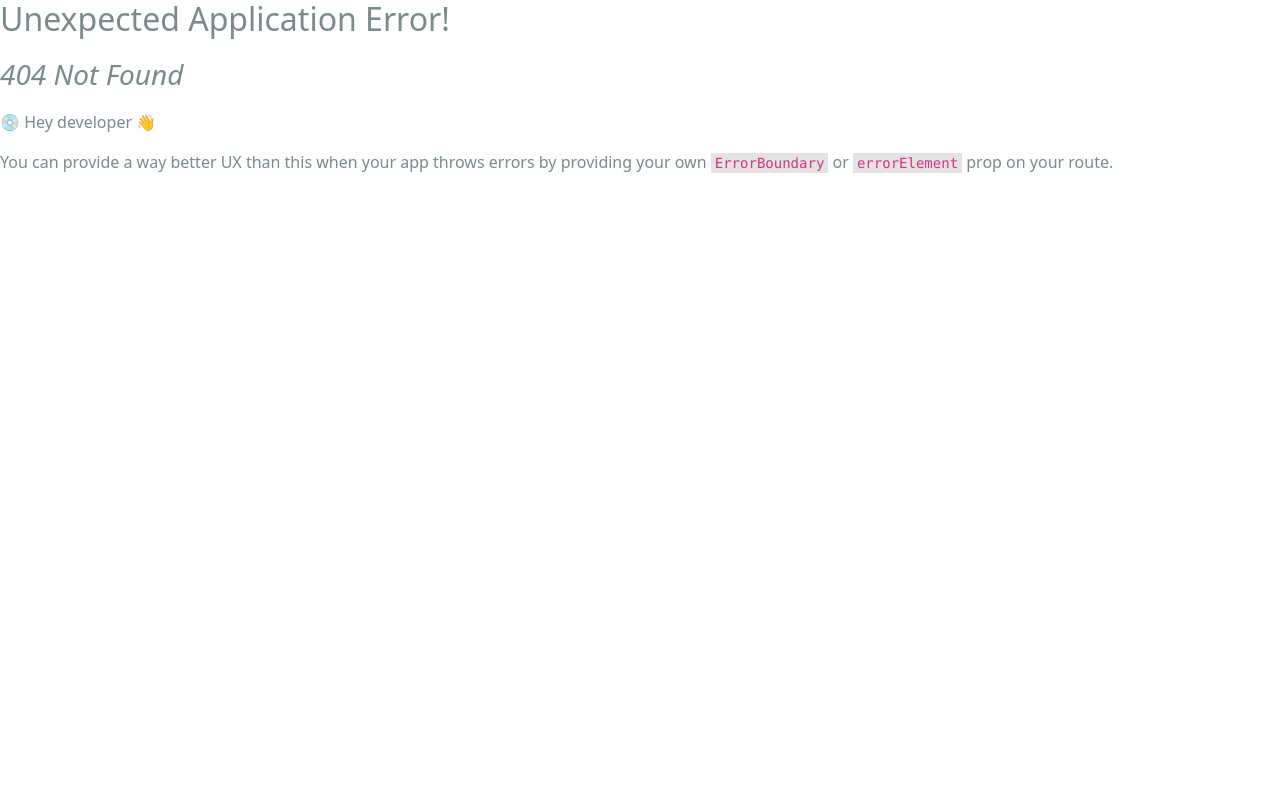
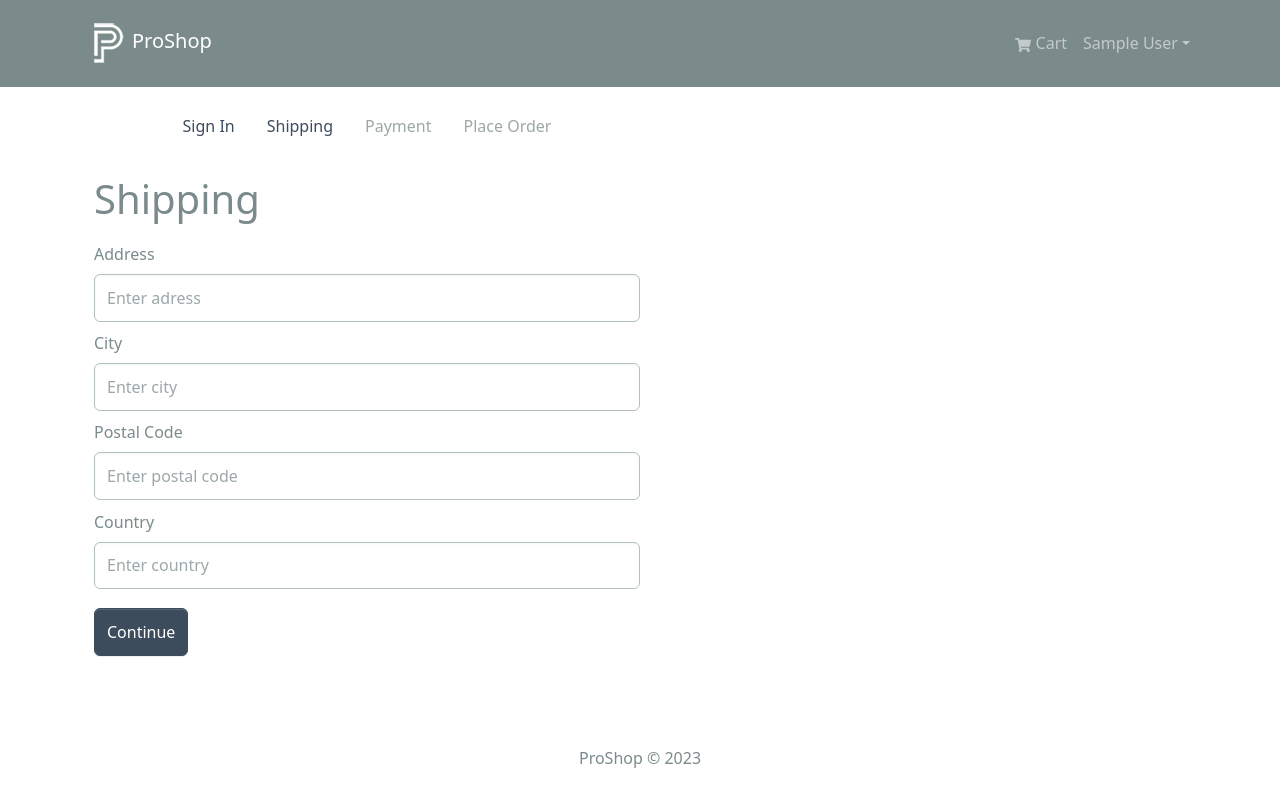
Before and after one commit to jyotishman123/MERN_STACK-ECOMMERCE, a React (Create React App) app in the folder frontend/: page /shipping in a window 1280 px wide. Before the commit this address had no page. Shown: the top 802 px of the page. Built offline with nearby package versions, Linux system fonts and the light colour scheme; sample sign-in values are in the browser's storage.

Commit message:
Added Shipping

```diff
--- /dev/null
+++ b/frontend/src/components/CheckoutSteps.jsx
@@ -0,0 +1,47 @@
+import { Nav } from "react-bootstrap"
+import { LinkContainer } from "react-router-bootstrap"
+
+const CheckoutSteps = ({step1,step2,step3,step4}) => {
+  return (
+     <Nav className="justify-content-center mb-4">
+        <Nav.Item>
+            {step1 ? (
+              <LinkContainer to='/login'>
+               <Nav.Link>Sign In</Nav.Link>
+              </LinkContainer>
+            ) : (
+                <Nav.Link disabled>Sign In</Nav.Link>
+            )}
+        </Nav.Item>
+        <Nav.Item>
+            {step2 ? (
+              <LinkContainer to='/shipping'>
+               <Nav.Link>Shipping</Nav.Link>
+              </LinkContainer>
+            ) : (
+                <Nav.Link disabled>Shipping</Nav.Link>
+            )}
+        </Nav.Item>
+        <Nav.Item>
+            {step3 ? (
+              <LinkContainer to='/payment'>
+               <Nav.Link>Payment</Nav.Link>
+              </LinkContainer>
+            ) : (
+                <Nav.Link disabled>Payment</Nav.Link>
+            )}
+        </Nav.Item>
+        <Nav.Item>
+            {step4 ? (
+              <LinkContainer to='/placeorder'>
+               <Nav.Link>Place Order</Nav.Link>
+              </LinkContainer>
+            ) : (
+                <Nav.Link disabled>Place Order</Nav.Link>
+            )}
+        </Nav.Item>
+     </Nav>
+  )
+}
+
+export default CheckoutSteps
--- a/frontend/src/components/Header.jsx
+++ b/frontend/src/components/Header.jsx
@@ -1,7 +1,10 @@
+import { useNavigate } from 'react-router-dom';
 import {Badge, Navbar, Nav, Container, NavDropdown} from 'react-bootstrap';
 import { FaShoppingCart, FaUser }  from 'react-icons/fa';
 import { LinkContainer } from 'react-router-bootstrap';
-import {   useSelector } from 'react-redux';
+import {   useSelector, useDispatch} from 'react-redux';
+import { useLogoutMutation } from '../slices/usersApiSlice';
+import {logout} from '../slices/authSlice'
 
 import logo
  from "../assets/logo.png"
@@ -10,8 +13,21 @@
   const { cartItems } = useSelector((state) => state.cart);
   const { userInfo } = useSelector((state) => state.auth);
 
-const logoutHandler = () => {
-   console.log('logout')
+  const dispatch = useDispatch();
+  const navigate = useNavigate();
+
+  const [logoutApiCall] = useLogoutMutation()
+
+const logoutHandler = async () => {
+
+    try{
+        await logoutApiCall().unwrap();
+        dispatch(logout());
+        navigate('/login')
+    } catch (error) {
+          alert('Error')
+    }
+
 }
 
   return (
--- /dev/null
+++ b/frontend/src/components/PrivateRoute.jsx
@@ -0,0 +1,11 @@
+import { Outlet, Navigate } from "react-router-dom";
+import { useSelector } from "react-redux";
+
+
+export const PrivateRoute = () => {
+
+   const { userInfo } = useSelector(state => state.auth);
+
+   return userInfo ? <Outlet/> : <Navigate to='/login' replace />
+
+}
--- a/frontend/src/index.js
+++ b/frontend/src/index.js
@@ -15,6 +15,9 @@
 import ProductScreen from "./screens/ProductScreen";
 import CartScreen from "./screens/CartScreen";
 import LoginScreen from "./screens/LoginScreen";
+import RegisterScreen from "./screens/RegisterScreen";
+import ShippingScreen from "./screens/ShippingScreen";
+import { PrivateRoute } from "./components/PrivateRoute";
 import { Provider } from "react-redux";
 import store from "./store";
 
@@ -25,6 +28,13 @@
       <Route path="/product/:id" element={<ProductScreen/>}/>
       <Route path="/cart" element={<CartScreen/>}/>
       <Route path="/login" element={<LoginScreen/>}/>
+      <Route path="/register" element={<RegisterScreen/>}/>
+
+      <Route path="" element={<PrivateRoute/>}>
+          <Route path="/shipping" element={<ShippingScreen/>}/>
+      </Route>
+
+
 
 
      </Route>
--- /dev/null
+++ b/frontend/src/screens/RegisterScreen.jsx
@@ -0,0 +1,127 @@
+import {useEffect, useState } from "react";
+import {Link, useLocation, useNavigate} from 'react-router-dom';
+import {Form, Button, Row, Col} from 'react-bootstrap';
+import FormContainer from "../components/FormContainer";
+import { useDispatch, useSelector } from "react-redux";
+import Loader from "../components/Loader";
+import {  useRegisterMutation } from "../slices/usersApiSlice";
+import { setCredentials } from "../slices/authSlice";
+import {toast} from 'react-toastify'
+
+const RegisterScreen = () => {
+
+    const [name, setName] = useState('');
+    const [email,setEmail] = useState('');
+    const [password, setPassword] = useState('');
+    const [confirmPassword, setConfirmPassword] = useState('');
+
+    const dispatch = useDispatch();
+    const navigate = useNavigate();
+
+    const [register, {isLoading}] =  useRegisterMutation();
+
+    const {userInfo} = useSelector((state) => state.auth);
+
+    const { search } = useLocation();
+    const sp = new URLSearchParams(search);
+    const redirect = sp.get('redirect') || '/';
+
+    useEffect(()=>{
+
+        if(userInfo) {
+            navigate(redirect)
+        }
+
+    }, [userInfo, redirect, navigate])
+
+    const submitHandler = async (e) => {
+        e.preventDefault();
+
+         if(password !== confirmPassword){
+            alert('Password Not Match');
+            return;
+         } else {
+
+            try {
+                const res = await register({name,email,password}).unwrap();
+                dispatch(setCredentials({...res}, ));
+                navigate(redirect)
+             } catch (error) {
+                toast.error(error?.data?.message || error?.error || 'custome ❌')
+                console.log(error)
+                alert('Wrong')
+             }
+
+         }
+
+
+    }
+
+  return (
+     <FormContainer>
+        <h1>Sign Up</h1>
+
+        <Form onSubmit={submitHandler}>
+        <Form.Group controlId='name' className="my-3">
+                <Form.Label>Name</Form.Label>
+                <Form.Control
+                type="text"
+                placeholder="Enter Name"
+                value={name}
+                onChange={(e)=>setName(e.target.value)}
+                >
+
+                </Form.Control>
+             </Form.Group>
+             <Form.Group controlId='email' className="my-3">
+                <Form.Label>Email Address</Form.Label>
+                <Form.Control
+                type="email"
+                placeholder="Enter email"
+                value={email}
+                onChange={(e)=>setEmail(e.target.value)}
+                >
+
+                </Form.Control>
+             </Form.Group>
+             <Form.Group controlId='password' className="my-3">
+                <Form.Label>Password</Form.Label>
+                <Form.Control
+                type="password"
+                placeholder="Enter password"
+                value={password}
+                onChange={(e)=>setPassword(e.target.value)}
+                >
+
+                </Form.Control>
+             </Form.Group>
+
+             <Form.Group controlId='confirmPassword' className="my-3">
+                <Form.Label>Confirm Passwords</Form.Label>
+                <Form.Control
+                type="password"
+                placeholder="Confirm password"
+                value={confirmPassword}
+                onChange={(e)=>setConfirmPassword(e.target.value)}
+                >
+
+                </Form.Control>
+             </Form.Group>
+
+         <Button type="submit" variant="primary" className="mt-2" disabled={isLoading}>
+             Register
+         </Button>
+
+         {isLoading && <Loader/>}
+
+        </Form>
+        <Row className="py-3">
+            <Col>
+            Already have an account? <Link to={redirect ? `/login?redirect=${redirect}` : '/login'}>Register</Link>
+            </Col>
+        </Row>
+     </FormContainer>
+  )
+}
+
+export default RegisterScreen
--- /dev/null
+++ b/frontend/src/screens/ShippingScreen.jsx
@@ -0,0 +1,92 @@
+import { useState } from "react";
+import { Form, Button } from "react-bootstrap";
+import { useDispatch, useSelector } from "react-redux";
+import { useNavigate } from "react-router-dom";
+import { saveShippingAddress } from "../slices/cartSlice";
+import FormContainer from "../components/FormContainer";
+import CheckoutSteps from "../components/CheckoutSteps";
+
+const ShippingScreen = () => {
+
+const cart = useSelector((state) => state.cart);
+const {shippingAddress} = cart
+
+
+   const [address, setAddress] = useState(shippingAddress?.address || '');
+   const [city, setCity] = useState(shippingAddress?.city || '');
+   const [postalCode, setPostalCode] = useState(shippingAddress?.postalCode || '');
+   const [country, setCountry] = useState(shippingAddress?.country || '');
+
+
+   const dispatch = useDispatch();
+   const navigate = useNavigate();
+
+
+   const submitHandler = (e) => {
+       e.preventDefault();
+       dispatch(saveShippingAddress({address,city,postalCode,country}));
+       navigate('/payment');
+   }
+
+  return (
+     <FormContainer>
+
+    <CheckoutSteps step1 step2 />
+
+        <h1>Shipping</h1>
+
+        <Form onSubmit={submitHandler}>
+            <Form.Group controlId="address" className="my-2">
+                <Form.Label>Address</Form.Label>
+                <Form.Control
+                type="text"
+                placeholder="Enter adress"
+                value={address}
+                onChange={(e)=> setAddress(e.target.value)}
+                >
+
+                </Form.Control>
+            </Form.Group>
+            <Form.Group controlId="City" className="my-2">
+                <Form.Label>City</Form.Label>
+                <Form.Control
+                type="text"
+                placeholder="Enter city"
+                value={city}
+                onChange={(e)=> setCity(e.target.value)}
+                >
+
+                </Form.Control>
+            </Form.Group>
+            <Form.Group controlId="postalCode" className="my-2">
+                <Form.Label>Postal Code</Form.Label>
+                <Form.Control
+                type="text"
+                placeholder="Enter postal code"
+                value={postalCode}
+                onChange={(e)=> setPostalCode(e.target.value)}
+                >
+
+                </Form.Control>
+            </Form.Group>
+            <Form.Group controlId="country" className="my-2">
+                <Form.Label>Country</Form.Label>
+                <Form.Control
+                type="text"
+                placeholder="Enter country"
+                value={country}
+                onChange={(e)=> setCountry(e.target.value)}
+                >
+                </Form.Control>
+            </Form.Group>
+
+            <Button type="submit" variant="primary" className="my-2">
+                Continue
+            </Button>
+        </Form>
+
+     </FormContainer>
+  )
+}
+
+export default ShippingScreen
--- a/frontend/src/slices/authSlice.js
+++ b/frontend/src/slices/authSlice.js
@@ -11,10 +11,14 @@
         setCredentials: (state, action) => {
             state.userInfo = action.payload;
             localStorage.setItem('userInfo', JSON.stringify(action.payload))
+        },
+        logout: (state, action) => {
+            state.userInfo = null;
+            localStorage.removeItem('userInfo')
         }
     }
 })
 
-export const {setCredentials} = authSlice.actions;
+export const {setCredentials, logout} = authSlice.actions;
 
 export default authSlice.reducer;
--- a/frontend/src/slices/cartSlice.js
+++ b/frontend/src/slices/cartSlice.js
@@ -3,9 +3,9 @@
 
 const initialState = localStorage.getItem("cart")
   ? JSON.parse(localStorage.getItem("cart"))
-  : { cartItems: [] };
+  : { cartItems: [], shippingAddress:{}, paymentMethod:'PayPal' };
 
-const addDecimals = (num) => {
+export const addDecimals = (num) => {
   return (Math.round(num * 100) / 100).toFixed(2);
 };
 
@@ -32,10 +32,14 @@
 
         return updateCart(state)
 
+    },
+    saveShippingAddress: (state, action) => {
+       state.shippingAddress = action.payload;
+       return updateCart(state)
     }
   },
 });
 
-export const { addToCart, removeFromCart } = cartSlice.actions;
+export const { addToCart, removeFromCart, saveShippingAddress } = cartSlice.actions;
 
 export default cartSlice.reducer;
--- a/frontend/src/slices/usersApiSlice.js
+++ b/frontend/src/slices/usersApiSlice.js
@@ -9,11 +9,26 @@
                 method: 'POST',
                 body:data,
             }),
+        }),
 
+        register: builder.mutation({
+            query: (data) => ({
+                 url: `${USERS_URL}`,
+                 method: 'POST',
+                 body:data,
+            })
         }),
+
+        logout: builder.mutation({
+            query: () => ({
+                url: `${USERS_URL}/logout`,
+                method: 'POST',
+            })
+        }),
+
 
     }),
 
 })
 
-export const {useLoginMutation, } = usersApiSlice
+export const {useLoginMutation, useLogoutMutation, useRegisterMutation } = usersApiSlice
```
